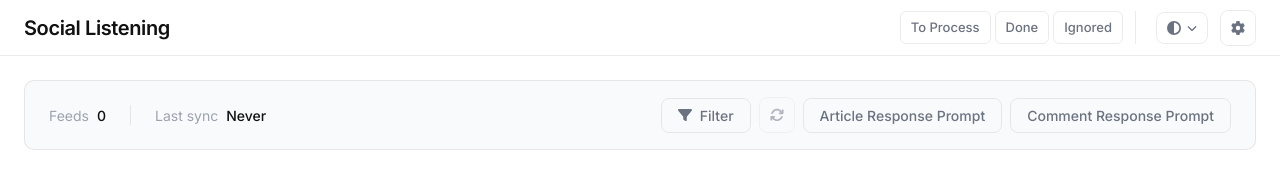
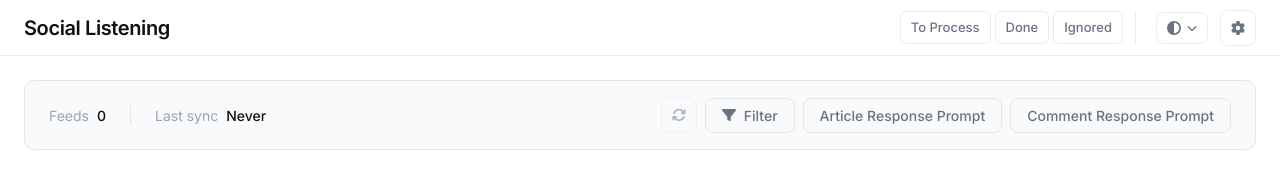
Before and after one commit to darryncampbell/social-listening, a Next.js app: page / in a window 1280 px wide. Shown: the top 187 px of the page. Built offline with nearby package versions, Linux system fonts and the light colour scheme.

Commit message:
Move refresh button

```diff
--- a/src/components/StatusPane.tsx
+++ b/src/components/StatusPane.tsx
@@ -203,6 +203,14 @@ export default function StatusPane({ onSyncComplete, onSyncStart, tagFilters, on
           </div>
         </div>
         <div className={styles.actions}>
+          <button
+            className={`${styles.syncButton} ${syncing ? styles.syncing : ''}`}
+            onClick={handleSync}
+            title="Sync"
+            disabled={syncing || feedCount === 0}
+          >
+            <FontAwesomeIcon icon={faSync} spin={syncing} />
+          </button>
           <div className={styles.filterWrapper} ref={filterRef}>
             <button
               className={`${styles.filterButton} ${activeFilterCount > 0 ? styles.filterActive : ''}`}
@@ -276,14 +284,6 @@ export default function StatusPane({ onSyncComplete, onSyncStart, tagFilters, on
             )}
           </div>
           <button
-            className={`${styles.syncButton} ${syncing ? styles.syncing : ''}`}
-            onClick={handleSync}
-            title="Sync"
-            disabled={syncing || feedCount === 0}
-          >
-            <FontAwesomeIcon icon={faSync} spin={syncing} />
-          </button>
-          <button
             className={styles.promptButton}
             onClick={() => setPromptModalType('article')}
           >
```
